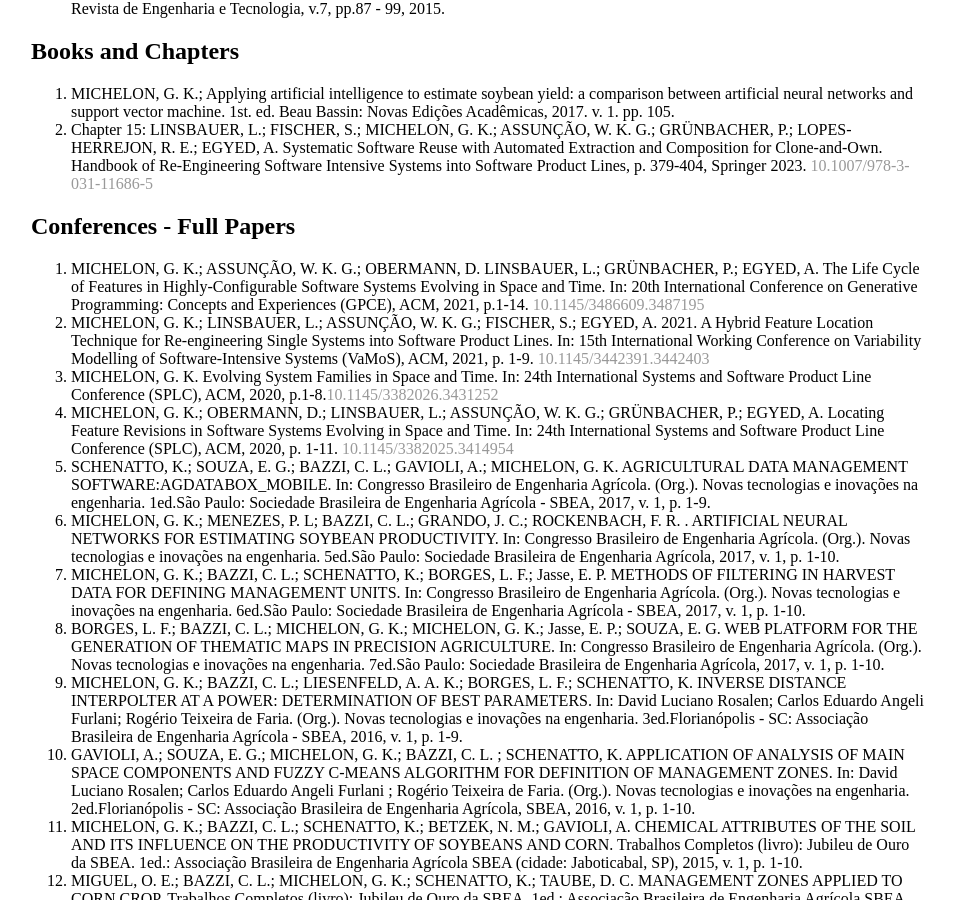
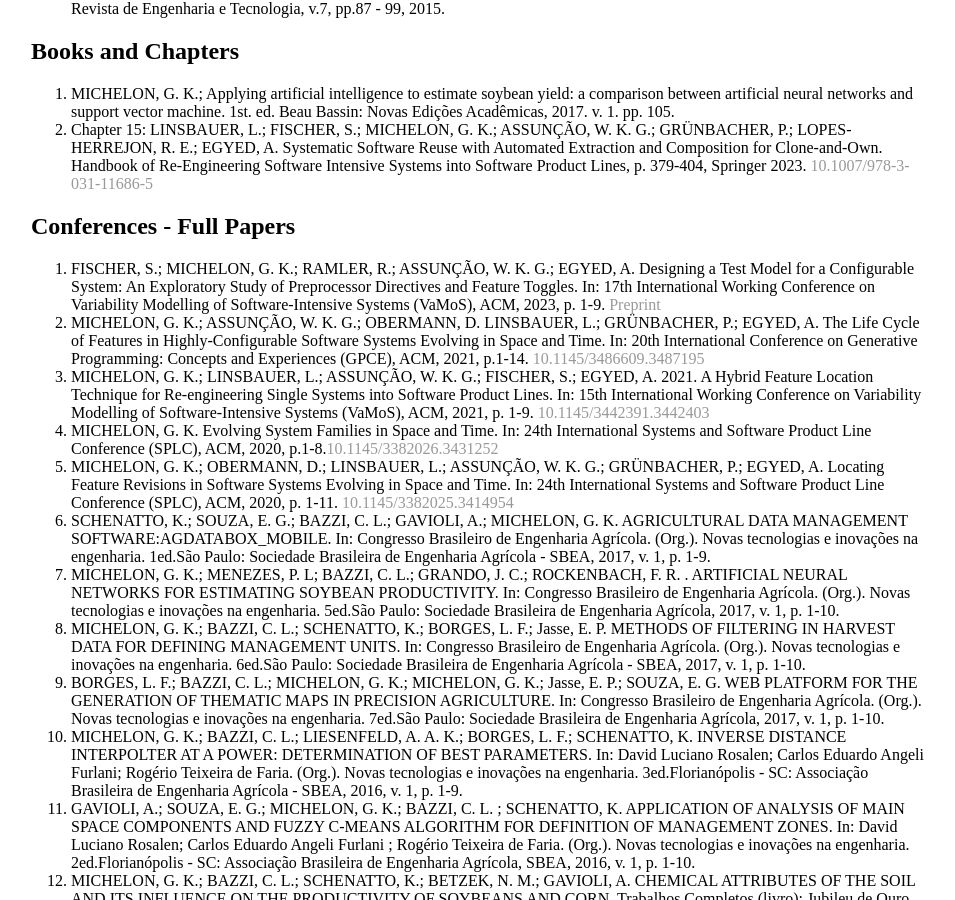
Before and after one commit to GabrielaMichelon/gabrielamichelon.github.io, a Jekyll site: the page built from publications/index.html, in a window 1280 px wide and 900 px high, scrolled down 984 px. Shown: the whole window, without its empty margins (161-1116 px from the left). Built offline with Jekyll 4.4.1, drawn with Linux system fonts in a browser that asks for light colours.

Commit message:
add paper

```diff
--- a/publications/index.html
+++ b/publications/index.html
@@ -37,6 +37,7 @@ title: Publications
 
 	<h2>Conferences - Full Papers</h2>
 	<ol>
+		<li>FISCHER, S.; MICHELON, G. K.; RAMLER, R.; ASSUNÇÃO, W. K. G.; EGYED, A. Designing a Test Model for a Configurable System: An Exploratory Study of Preprocessor Directives and Feature Toggles. In: 17th International Working Conference on Variability Modelling of Software-Intensive Systems (VaMoS), ACM, 2023, p. 1-9. <a href="../papers/Designing_a_Test_Model_for_a_Configurable_System_An_Exploratory_Study_of_Preprocessor_Directives_and_Feature_Toggles.pdf" target="_blank">Preprint</a> </li>
 		<li>MICHELON, G. K.; ASSUNÇÃO, W. K. G.; OBERMANN, D. LINSBAUER, L.; GRÜNBACHER, P.; EGYED, A. The Life Cycle of Features in Highly-Configurable Software Systems Evolving in Space and Time. In: 20th International Conference on Generative Programming: Concepts and Experiences (GPCE), ACM, 2021, p.1-14. <a href="https://dl.acm.org/doi/10.1145/3486609.3487195" target="_blank">10.1145/3486609.3487195</a> </li>
 		<li>MICHELON, G. K.; LINSBAUER, L.; ASSUNÇÃO, W. K. G.; FISCHER, S.; EGYED, A. 2021. A Hybrid Feature Location Technique for Re-engineering Single Systems into Software Product Lines. In: 15th International Working Conference on Variability Modelling of Software-Intensive Systems (VaMoS), ACM, 2021, p. 1-9. <a href="../papers/A_Hybrid_Feature_Location_Technique_for_Re-engineering_Single_Systems_into_Software_Product_Lines.pdf" target="_blank">10.1145/3442391.3442403</a> </li>
 		<li>MICHELON, G. K. Evolving System Families in Space and Time. In: 24th International Systems and Software Product Line Conference (SPLC), ACM, 2020, p.1-8.<a href="../papers/Evolving_System_Families_in_Space_and_Time.pdf" target="_blank">10.1145/3382026.3431252</a> </li>
```
Also changed, not shown: 1 other file.
